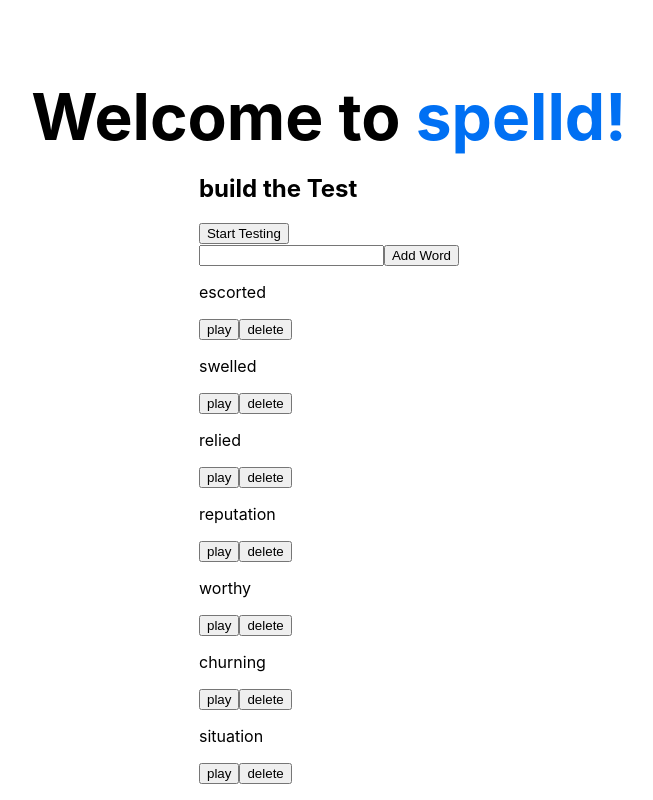
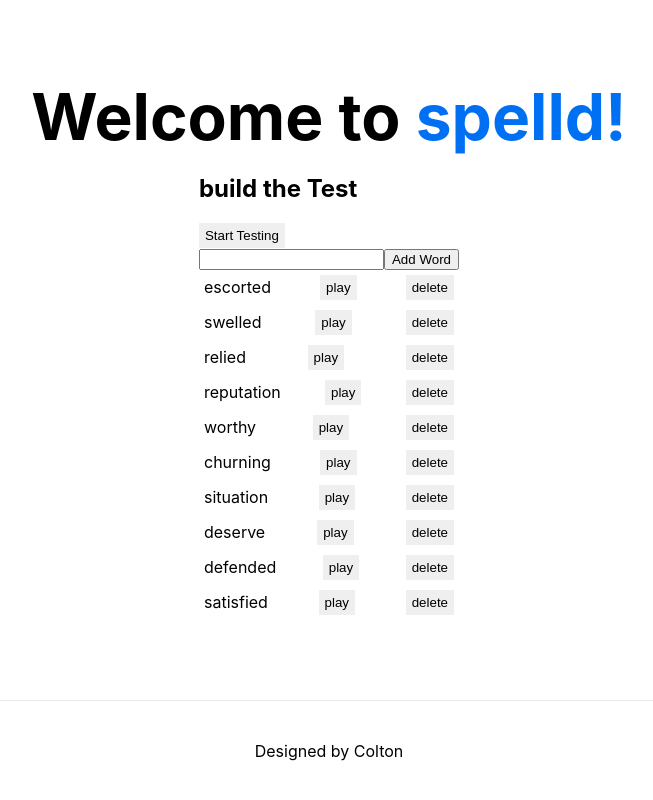
Before and after one commit to simplexologylab/spelld-app-next, a Next.js app: page / in a window 1280 px wide. Shown: the top 800 px of the page, without its empty margins (311-964 px from the left). Built offline with nearby package versions, Linux system fonts and the light colour scheme.

Commit message:
add style

```diff
--- a/package.json
+++ b/package.json
@@ -10,6 +10,7 @@
   "dependencies": {
     "next": "10.0.6",
     "react": "17.0.1",
-    "react-dom": "17.0.1"
+    "react-dom": "17.0.1",
+    "styled-components": "^5.2.1"
   }
 }
--- /dev/null
+++ b/pages/_document.js
@@ -0,0 +1,30 @@
+import Document from 'next/document'
+import { ServerStyleSheet } from 'styled-components'
+
+export default class MyDocument extends Document {
+  static async getInitialProps(ctx) {
+    const sheet = new ServerStyleSheet()
+    const originalRenderPage = ctx.renderPage
+
+    try {
+      ctx.renderPage = () =>
+        originalRenderPage({
+          enhanceApp: (App) => (props) =>
+            sheet.collectStyles(<App {...props} />),
+        })
+
+      const initialProps = await Document.getInitialProps(ctx)
+      return {
+        ...initialProps,
+        styles: (
+          <>
+            {initialProps.styles}
+            {sheet.getStyleElement()}
+          </>
+        ),
+      }
+    } finally {
+      sheet.seal()
+    }
+  }
+}
--- a/pages/index.js
+++ b/pages/index.js
@@ -2,6 +2,27 @@ import { useState, useEffect } from "react";
 
 import Head from "next/head";
 import styles from "../styles/Home.module.css";
+import styled from "styled-components";
+
+const Button = styled.button`
+  border: none;
+  height: 25px;
+`;
+
+const Box = styled.div`
+  padding: 20px;
+`
+
+const Row = styled.div`
+  display: flex;
+  padding: 5px;
+  justify-content: space-between;
+  align-items: center;
+`;
+
+const Text = styled.p`
+  margin: 0px;
+`;
 
 export default function Home() {
   const initialWords = [
@@ -98,7 +119,7 @@ export default function Home() {
   }
 
   function handleDelete(word) {
-    console.log("boom", word)
+    console.log("boom", word);
     setWords(
       [...words].filter((w) => {
         return w !== word;
@@ -123,32 +144,36 @@ export default function Home() {
         <h1 className={styles.title}>
           Welcome to <a>spelld!</a>
         </h1>
+        {!playing && (
           <div>
             <h2>build the Test</h2>
-          <button onClick={() => setPlaying(!playing)}>
+            <Button onClick={() => setPlaying(!playing)}>
               {playing ? "Stop Test" : "Start Testing"}
-          </button>
+            </Button>
             <div>
               <input value={word} onChange={(e) => setWord(e.target.value)} />
-            <button onClick={() => setWords([...words, word])}>Add Word</button>
+              <button onClick={() => setWords([...words, word])}>
+                Add Word
+              </button>
             </div>
-          {words.map(w => (
-            <div id={w}>
-              <p>{w}</p>
-              <button onClick={() => say(w)}>play</button>
-              <button onClick={() => handleDelete(w)}>delete</button>
-            </div>
+            {words.map((w) => (
+              <Row key={w}>
+                <Text>{w}</Text>
+                <Button onClick={() => say(w)}>play</Button>
+                <Button onClick={() => handleDelete(w)}>delete</Button>
+              </Row>
             ))}
           </div>
+        )}
 
         {playing && (
           <div>
-            <h2>the Test</h2>
+            <Box>
+              <button onClick={() => setPlaying(false)}>Stop Test</button>
               <button onClick={() => handleReset()}>Reset Test</button>
+            </Box>
             {item ? (
-              <button onClick={() => say(item.answer)}>
-                Play Word: {item.answer}
-              </button>
+              <button onClick={() => say(item.answer)}>Play Word</button>
             ) : (
               <p>
                 you're done! You're score is: {score} / {test.length}
```
Also changed, not shown: 1 other file (tests, documents, lock files or other folders). Lines whose indentation alone changed are shown as unchanged.
